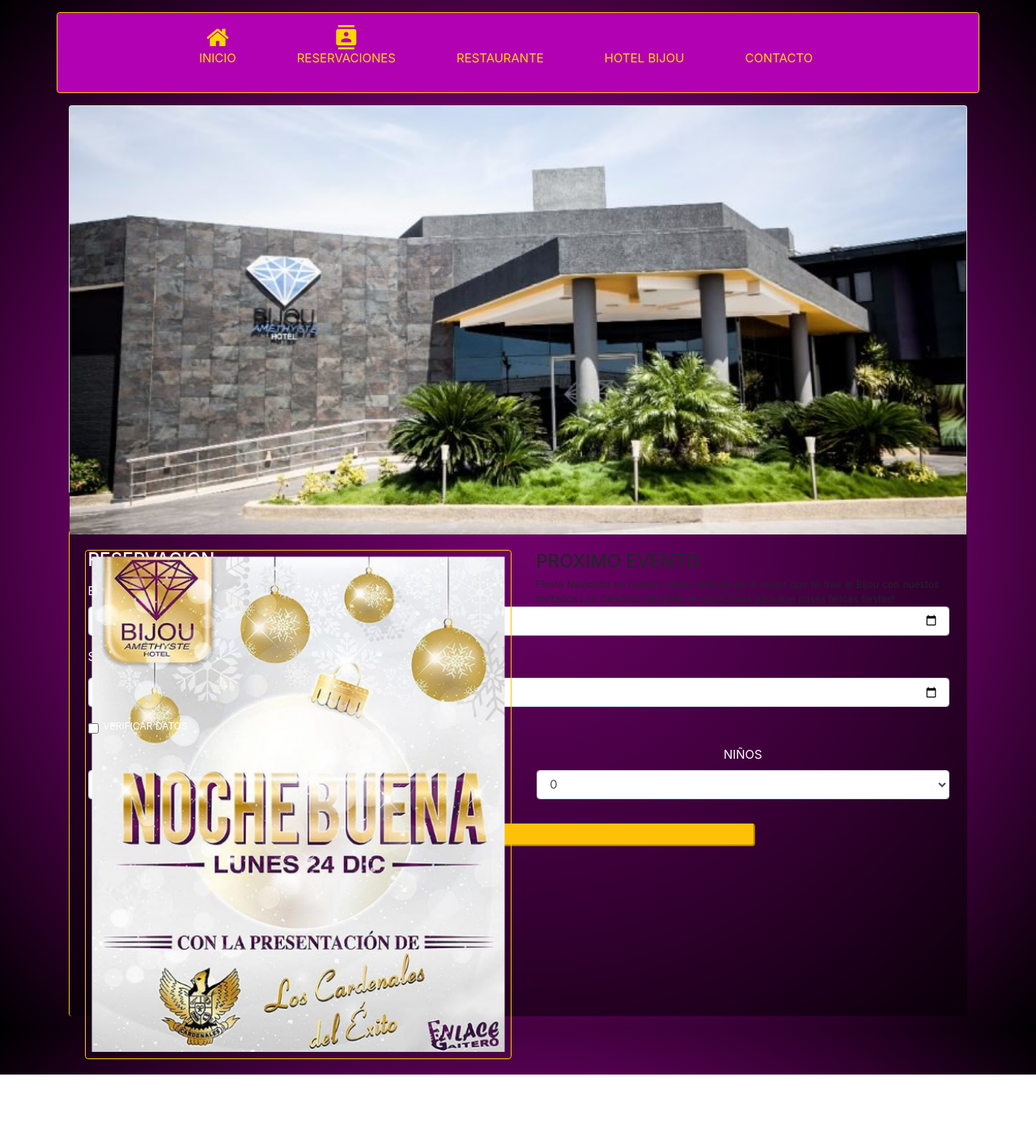
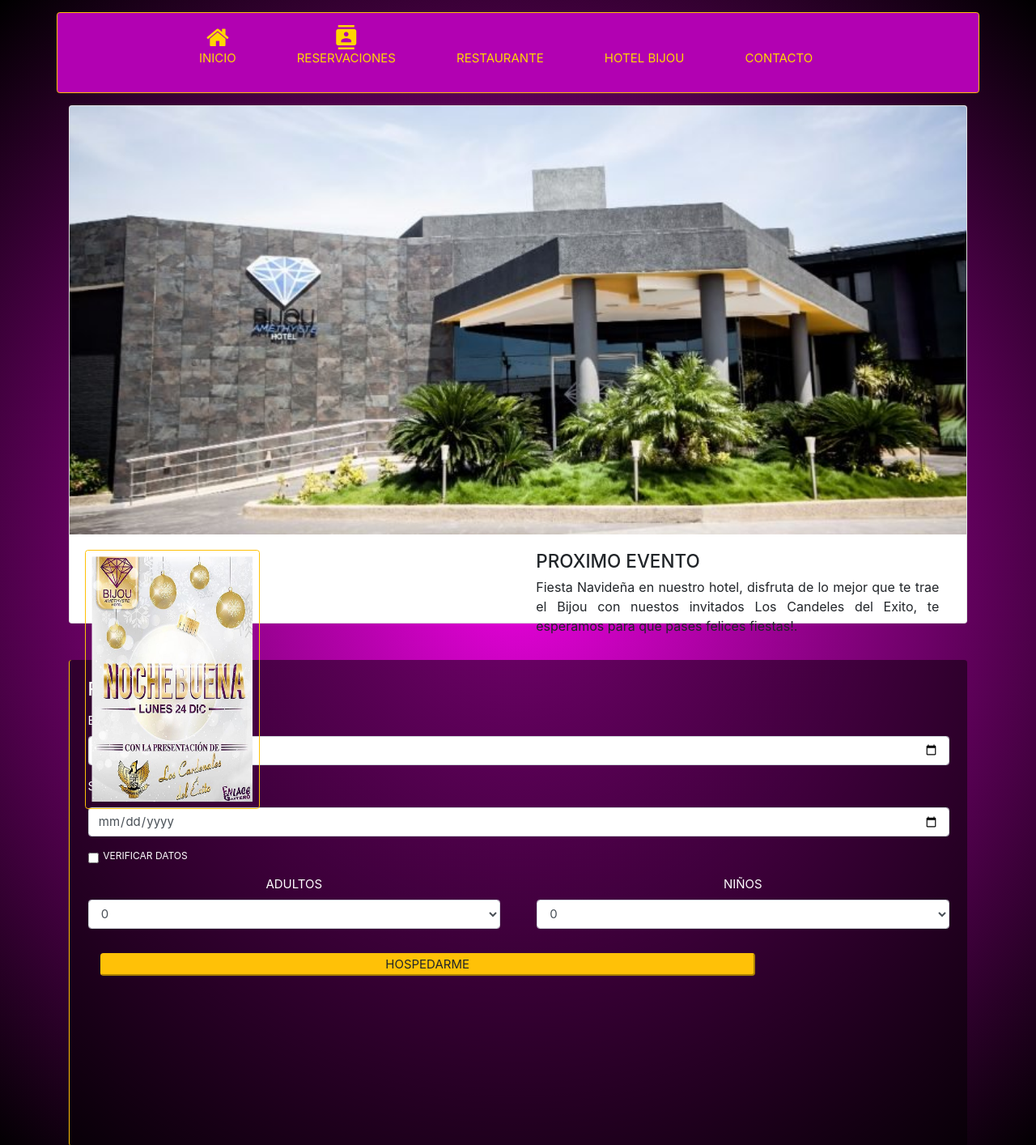
Before and after one commit to camsolutions/ClienteS1, a plain HTML site: page index.html in a window 1280 px wide. Shown: the top 1414 px of the page at 81% size. Before the commit the page ends 1327 px from the top, so only its background shows below. Drawn offline with nearby package versions, Linux system fonts and the light colour scheme; a script that the page names is missing.

Commit message:
Add files via upload

```diff
--- a/index.html
+++ b/index.html
@@ -43,17 +43,17 @@
 		</nav>
 		<div class="container w-100 mt-3">
 
-		<div  class="card w-100 mb-5" style="height: 60vh;">
+		<div  class="card w-100 mb-5" style="height: 80vh;">
 		  <img class="card-img-top" src="hotel.jpg" alt="Card image cap">
 
 		  <div  class="card-body d-flex">
 
 		    <div class="w-50">
-		    <img  class="w-100 p-2 border border-warning rounded" src="EVENTO.png" alt="Card image cap">
+		    <img style="width: 27vh; height: 40vh;" class="p-2 border border-warning rounded" src="EVENTO.png" alt="Card image cap">
 		    </div>
-		    <div class=" w-50 ml-3 container text-justify">
+		    <div style="font-size: 2vh;" class=" w-50 ml-3 container text-justify">
 		  	<h4>PROXIMO EVENTO</h4>
-		    <small>Fiesta Navideña en nuestro hotel, disfruta de lo mejor que te trae el Bijou con nuestos invitados Los Candeles del Exito, te esperamos para que pases felices fiestas!.</small>
+		    <p>Fiesta Navideña en nuestro hotel, disfruta de lo mejor que te trae el Bijou con nuestos invitados Los Candeles del Exito, te esperamos para que pases felices fiestas!.</p>
 		   	</div>
 		  </div>
 
```
